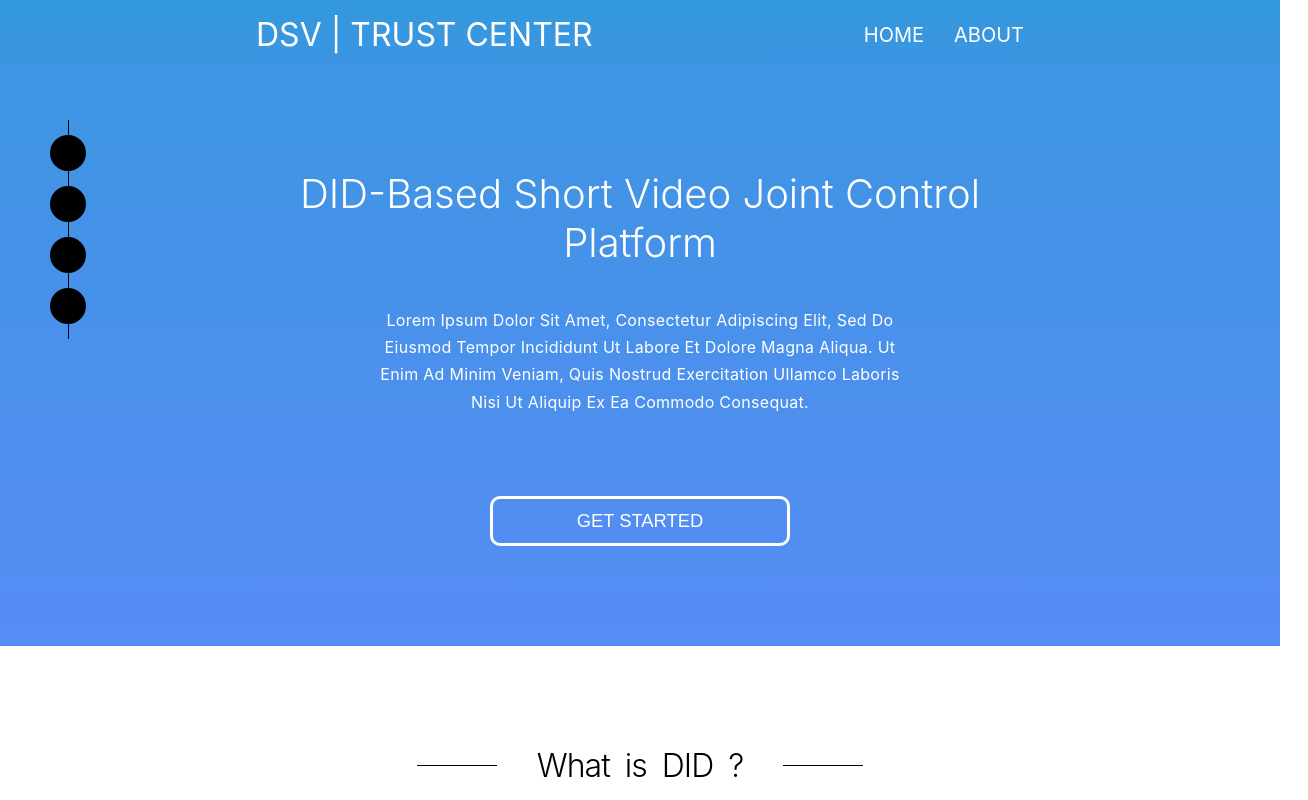
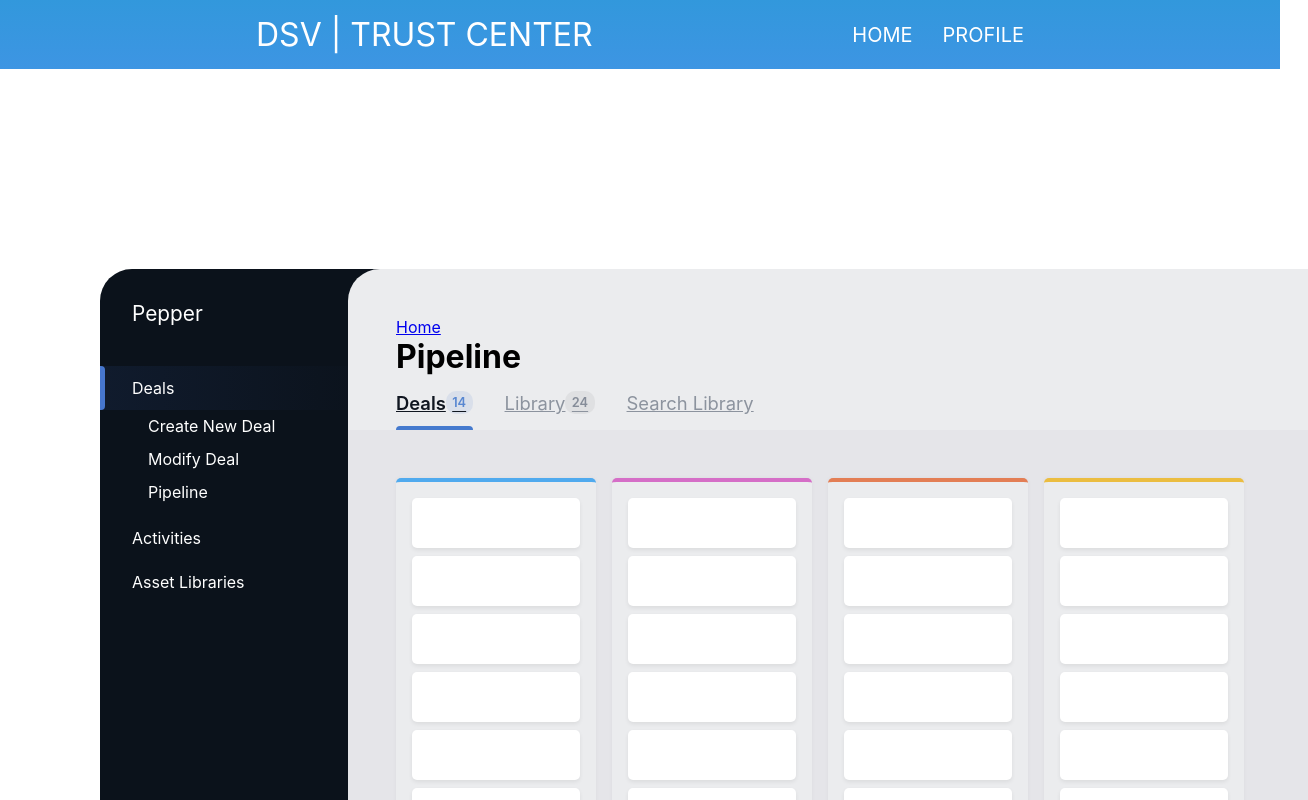
Before and after one commit to LLwyct/did-shortvideo-frontend, a React (Create React App) app: page /profile in a window 1280 px wide. Shown: the top 800 px of the page, 1308 px wide, since content can reach past the window. Built offline with nearby package versions, Linux system fonts and the light colour scheme.

Commit message:
完成主页，添加dashboard中

```diff
--- a/package.json
+++ b/package.json
@@ -10,9 +10,11 @@
     "@types/node": "^12.12.58",
     "@types/react": "^16.9.49",
     "@types/react-dom": "^16.9.8",
+    "@types/react-router-dom": "^5.1.5",
     "node-sass": "^4.14.1",
     "react": "^16.13.1",
     "react-dom": "^16.13.1",
+    "react-router-dom": "^5.2.0",
     "react-scripts": "3.4.3",
     "typescript": "^3.7.5"
   },
--- a/src/App.tsx
+++ b/src/App.tsx
@@ -1,10 +1,13 @@
 import React from 'react';
 import './App.scss';
-
+import Dashboard from './view/Dashboard';
+import { BrowserRouter, Switch, Route } from 'react-router-dom';
 import Home from './view/Home';
 
 function App() {
+
   return (
+    <BrowserRouter>
     <div className="App">
       <header className="App-header">
         <div className="golbal__container">
@@ -13,8 +16,8 @@
               <a href="/">
                 <span>home</span>
               </a>
-              <a href="/"><span>
-                </span>about</a>
+              <a href="/profile"><span>
+                </span>Profile</a>
             </div>
             <div className="header-brand">
               <span>DSV | TRUST CENTER</span>
@@ -22,7 +25,10 @@
           </div>
         </div>
       </header>
-      <Home/>
+        <Switch>
+          <Route exact path="/" component={Home}></Route>
+          <Route path="/profile" component={Dashboard}></Route>
+        </Switch>
       <footer className="App-footer">
         <div className="left">
           <h3>Contact Us</h3>
@@ -35,6 +41,7 @@
         <div className="right"></div>
       </footer>
     </div>
+    </BrowserRouter >
   );
 }
 
--- a/src/index.tsx
+++ b/src/index.tsx
@@ -1,12 +1,13 @@
 import React from 'react';
 import ReactDOM from 'react-dom';
+import App from './App';
+
 import './index.scss';
-import App from './App';
 import * as serviceWorker from './serviceWorker';
 
 ReactDOM.render(
   <React.StrictMode>
-    <App />
+    <App></App>
   </React.StrictMode>,
   document.getElementById('root')
 );
--- /dev/null
+++ b/src/view/Dashboard.style.scss
@@ -0,0 +1,174 @@
+// body {
+//   background: #89909f;
+//   padding: 3rem 0 0 3rem;
+//   font-size: 12px;
+//   height: 100vh;
+//   margin: 0;
+//   overflow: hidden;
+// }
+
+.dashboard.site-wrap {
+  margin: 200px 100px 0 100px;
+  display: grid;
+  grid-template-columns: 280px 1fr;
+}
+
+.site-nav {
+  background: #0b121b;
+  color: white;
+  border-top-left-radius: 2rem;
+  display: flex;
+  flex-direction: column;
+
+  a {
+    color: inherit;
+  }
+
+  ul {
+    margin-bottom: auto;
+    list-style: none;
+    li {
+      a {
+        display: block;
+        padding: 0.75rem 0.5rem 0.75rem 2rem;
+        position: relative;
+        text-decoration: none;
+        &:hover,
+        &:focus {
+          color: #4371c5;
+        }
+      }
+      &.active > a {
+        background: linear-gradient(to right, #101b2d, transparent);
+        &::before {
+          content: "";
+          position: absolute;
+          left: 0;
+          top: 0;
+          height: 100%;
+          background: #4676cd;
+          width: 5px;
+          border-top-right-radius: 4px;
+          border-bottom-right-radius: 4px;
+        }
+      }
+    }
+    ul {
+      padding-left: 1rem;
+      margin-bottom: 0.5rem;
+      a {
+        padding-top: 0.4rem;
+        padding-bottom: 0.4rem;
+      }
+    }
+  }
+}
+
+.note {
+  width: calc(100% - 6rem);
+  margin: 2rem;
+  background: #171c26;
+  border-radius: 10px;
+  padding: 1rem;
+  h3 {
+    font-size: 0.9rem;
+    margin: 0 0 0.4rem 0;
+  }
+  p {
+    color: #717783;
+  }
+}
+
+.name {
+  font-size: 1.3rem;
+  position: relative;
+  margin: 2rem 0 2rem 0;
+  padding: 0 2.5rem 0.5rem 2rem;
+  width: calc(100% - 3rem);
+}
+
+main {
+  border-top-left-radius: 2rem;
+  background: #ebecee;
+  margin-left: -2rem;
+  position: relative;
+  > header {
+    padding: 3rem 3rem 0 3rem;
+  }
+}
+
+.content-columns {
+  padding: 3rem;
+  display: flex;
+  background: #e5e5e9;
+  .col {
+    min-height: 500px;
+    width: 200px;
+    padding: 1rem;
+    background: #ebecee;
+    margin-right: 1rem;
+    box-shadow: 0 0 5px rgba(black, 0.04);
+    border-radius: 5px;
+    &:nth-child(1) {
+      border-top: 4px solid #50aaee;
+    }
+    &:nth-child(2) {
+      border-top: 4px solid #d56ec7;
+    }
+    &:nth-child(3) {
+      border-top: 4px solid #e37e55;
+    }
+    &:nth-child(4) {
+      border-top: 4px solid #ebbd41;
+    }
+  }
+}
+
+.item {
+  background: white;
+  box-shadow: 0 2px 4px rgba(black, 0.07);
+  min-height: 50px;
+  border-radius: 5px;
+  margin: 0 0 0.5rem 0;
+}
+
+.nav-tabs {
+  a {
+    margin-right: 2rem;
+    display: inline-block;
+    padding: 1rem 0 1rem 0;
+    font-size: 1.15rem;
+    color: #8c939e;
+    position: relative;
+    &.active {
+      color: #101620;
+      font-weight: 600;
+      span {
+        background: #d9dfea;
+        color: #5887d1;
+      }
+      &::after {
+        content: "";
+        position: absolute;
+        bottom: 0;
+        left: 0;
+        width: 100%;
+        height: 4px;
+        background: #457ace;
+        border-top-right-radius: 10px;
+        border-top-left-radius: 10px;
+      }
+    }
+    span {
+      border-radius: 10px;
+      font-size: 0.8rem;
+      padding: 0.25rem 0.4rem;
+      font-weight: 600;
+      vertical-align: middle;
+      position: relative;
+      top: -2px;
+      background: #dfe0e2;
+      color: #868d99;
+    }
+  }
+}
--- /dev/null
+++ b/src/view/Dashboard.tsx
@@ -0,0 +1,122 @@
+import * as React from 'react';
+import './Dashboard.style.scss';
+import {useLocation} from 'react-router-dom';
+
+const Dashboard: React.FunctionComponent = () => {
+
+    React.useEffect(() => {
+        const navTabs = document.querySelectorAll("#nav-tabs > a");
+        navTabs.forEach((tab) => {
+            tab.addEventListener("click", () => {
+                navTabs.forEach((tab) => {
+                    tab.classList.remove("active");
+                });
+                tab.classList.add("active");
+            });
+        });
+    })
+
+    const location = useLocation();
+    React.useEffect(() => {
+        console.log('local');
+    }, [location]);
+
+    return (
+        <div className="dashboard site-wrap">
+          <nav className="site-nav">
+            <div className="name">
+              Pepper
+            </div>
+            <ul>
+              <li className="active">
+                <a href="#">Deals</a>
+                <ul>
+                  <li>
+                    <a href="#0">Create New Deal</a>
+                  </li>
+                  <li>
+                    <a href="#0">Modify Deal</a>
+                  </li>
+                  <li>
+                    <a href="#0">Pipeline</a>
+                  </li>
+                </ul>
+              </li>
+              <li>
+                <a href="#0">Activities</a>
+              </li>
+              <li>
+                <a href="#0">Asset Libraries</a>
+              </li>
+            </ul>
+          </nav>
+
+          <main>
+            <header>
+              <div className="breadcrumbs">
+                <a href="#0/">Home</a>
+              </div>
+
+              <h1 className="title">Pipeline</h1>
+
+              <nav className="nav-tabs" id="nav-tabs">
+                <a href="#0" className="active">
+                  Deals
+                  <span>14</span>
+                </a>
+                <a href="#0">
+                  Library
+                  <span>24</span>
+                </a>
+                <a href="#0">Search Library</a>
+              </nav>
+            </header>
+
+            <div className="content-columns">
+              <div className="col">
+                <div className="item"></div>
+                <div className="item"></div>
+                <div className="item"></div>
+                <div className="item"></div>
+                <div className="item"></div>
+                <div className="item"></div>
+                <div className="item"></div>
+                <div className="item"></div>
+              </div>
+              <div className="col">
+                <div className="item"></div>
+                <div className="item"></div>
+                <div className="item"></div>
+                <div className="item"></div>
+                <div className="item"></div>
+                <div className="item"></div>
+                <div className="item"></div>
+                <div className="item"></div>
+              </div>
+              <div className="col">
+                <div className="item"></div>
+                <div className="item"></div>
+                <div className="item"></div>
+                <div className="item"></div>
+                <div className="item"></div>
+                <div className="item"></div>
+                <div className="item"></div>
+                <div className="item"></div>
+              </div>
+              <div className="col">
+                <div className="item"></div>
+                <div className="item"></div>
+                <div className="item"></div>
+                <div className="item"></div>
+                <div className="item"></div>
+                <div className="item"></div>
+                <div className="item"></div>
+                <div className="item"></div>
+              </div>
+            </div>
+          </main>
+        </div>
+    );
+}
+
+export default Dashboard;
```
